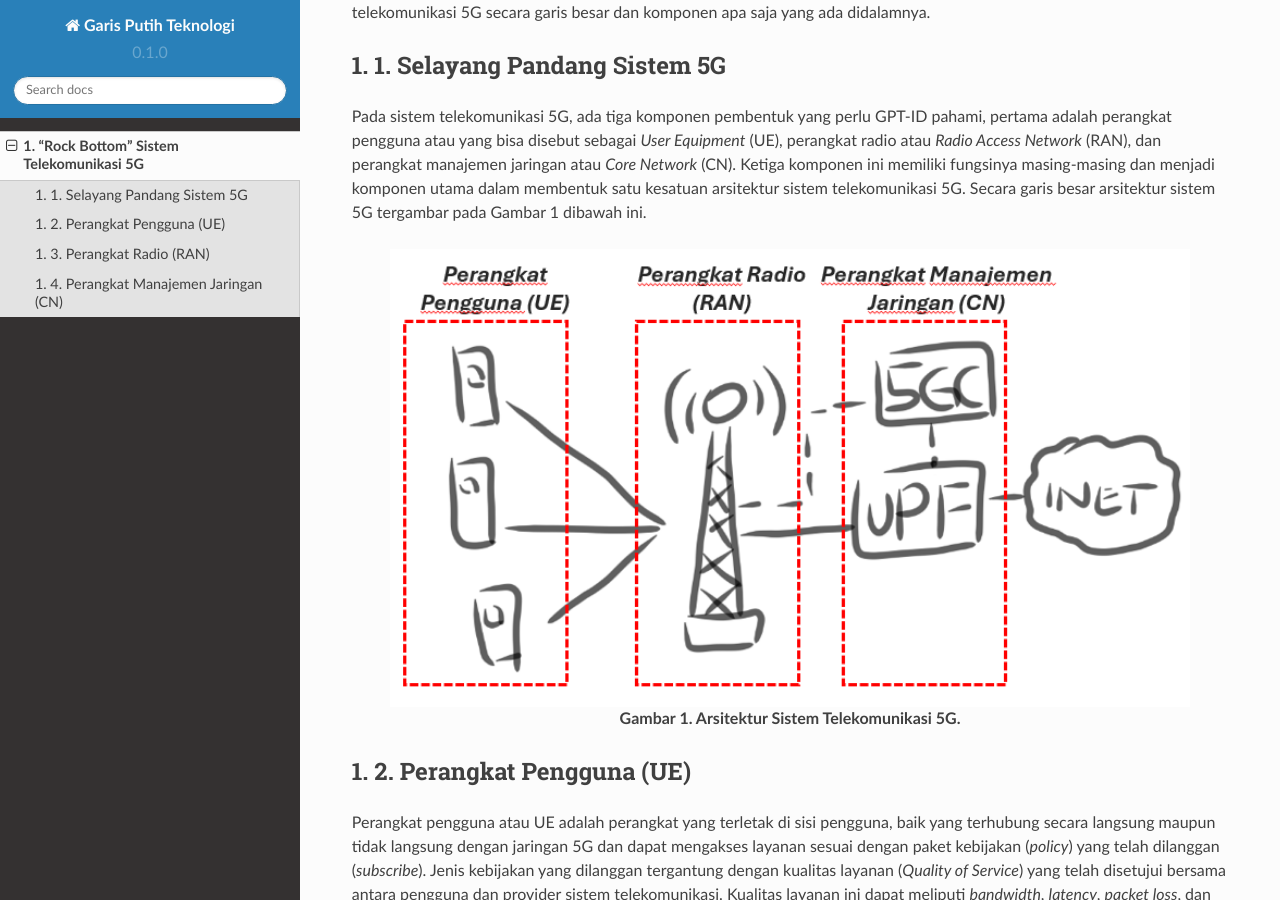
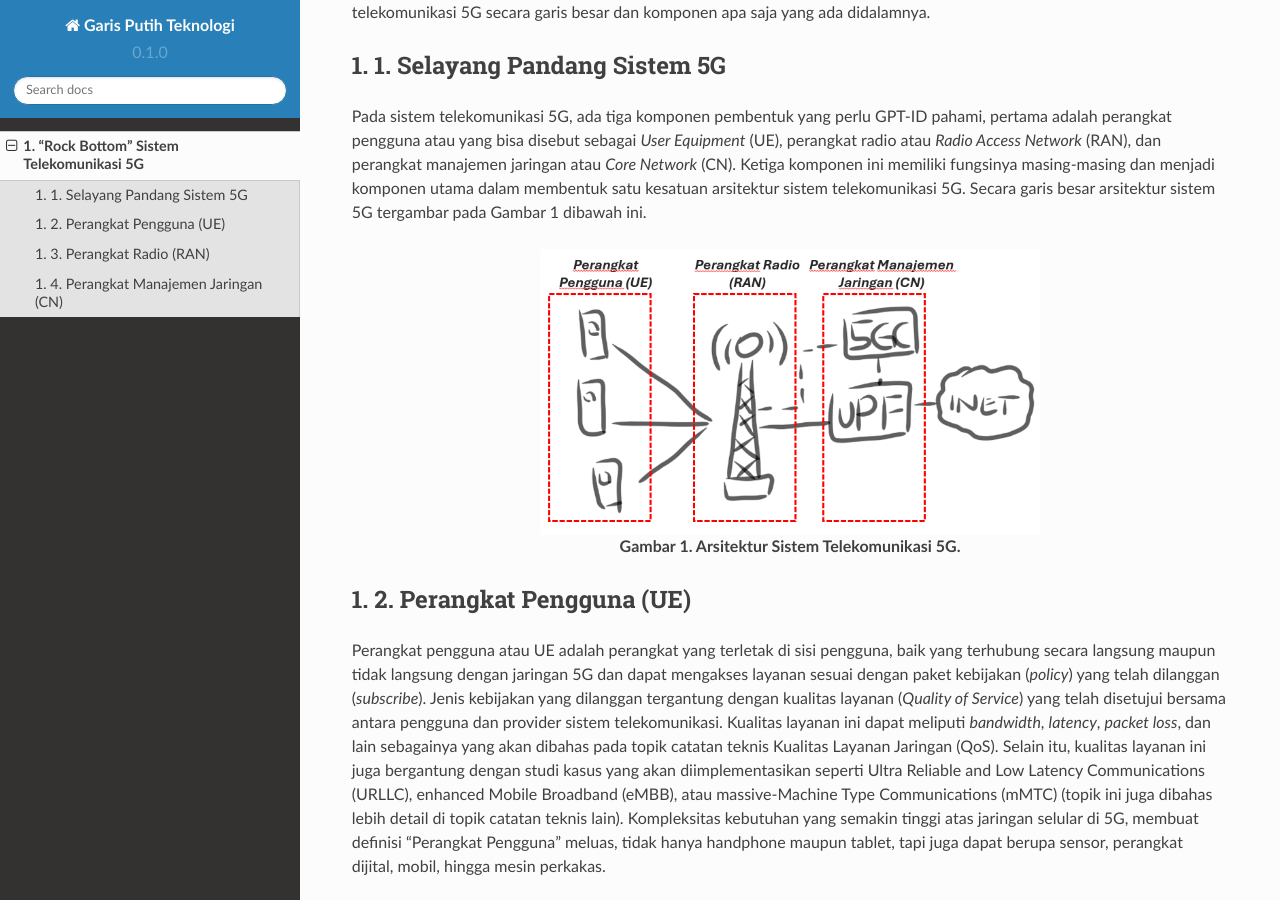
Before and after one commit to garisputihteknologi/garisputihteknologi, a Sphinx documentation site: the page built from docs/source/arsitektur5G.rst, in a window 1280 px wide and 900 px high, scrolled down 471 px. Built offline with Sphinx 7.4.7 and the Read the Docs theme 2.0.0, drawn with Linux system fonts in a browser that asks for light colours.

Commit message:
Update arsitektur5G.rst

```diff
--- a/docs/source/arsitektur5G.rst
+++ b/docs/source/arsitektur5G.rst
@@ -13,7 +13,7 @@ Membaca kalimat sistem telekomunikasi mungkin membuat beberapa GPT-ID cemas dan
 Pada sistem telekomunikasi 5G, ada tiga komponen pembentuk yang perlu GPT-ID pahami, pertama adalah perangkat pengguna atau yang bisa disebut sebagai *User Equipment* (UE), perangkat radio atau *Radio Access Network* (RAN), dan perangkat manajemen jaringan atau *Core Network* (CN). Ketiga komponen ini memiliki fungsinya masing-masing dan menjadi komponen utama dalam membentuk satu kesatuan arsitektur sistem telekomunikasi 5G. Secara garis besar arsitektur sistem 5G tergambar pada Gambar 1 dibawah ini.
 
 .. image:: gambar/1_Arsitektur_5G.png
-  :width: 800
+  :width: 500
   :alt: Gambar 1. Arsitektur Sistem Telekomunikasi 5G.
   :align: center
 
```
